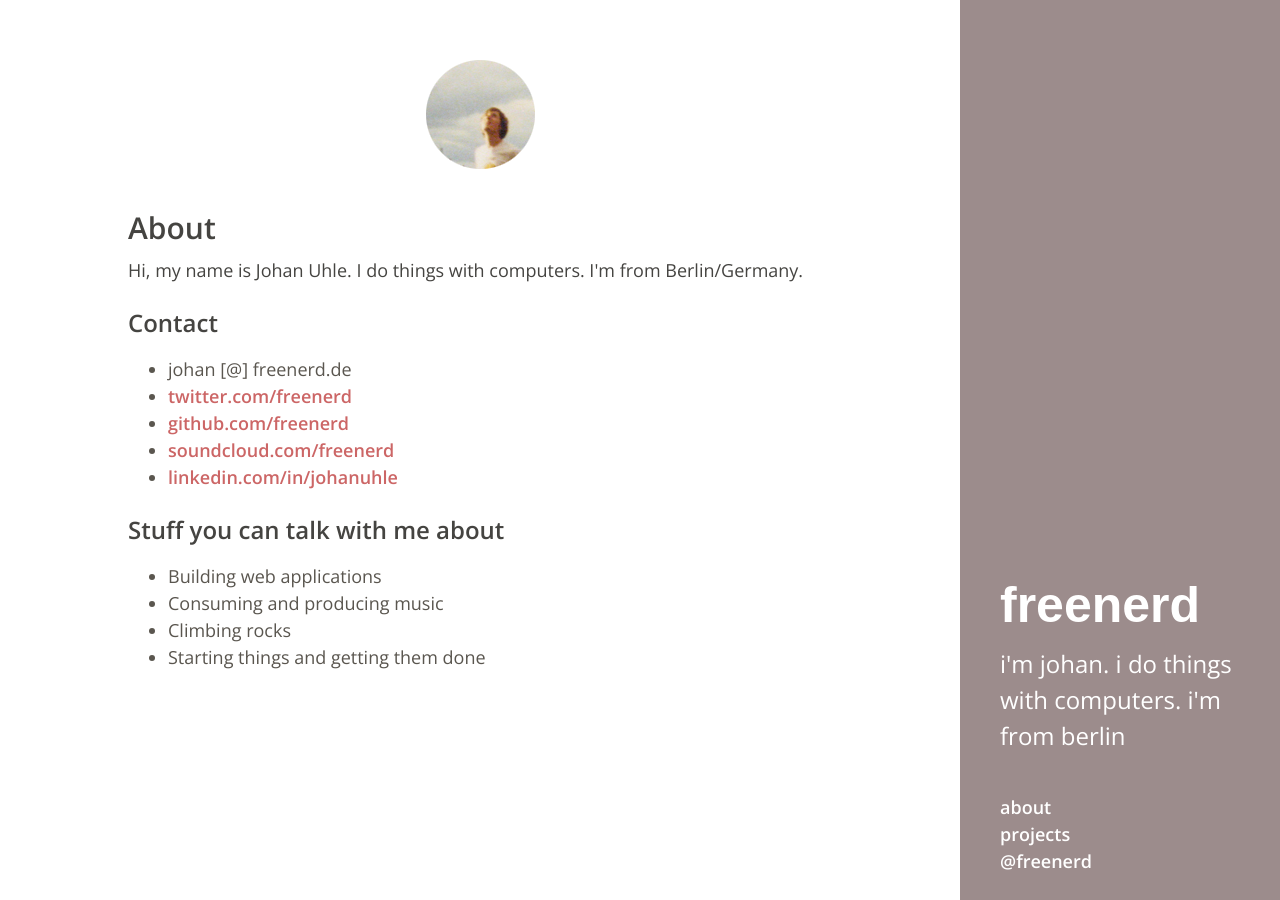
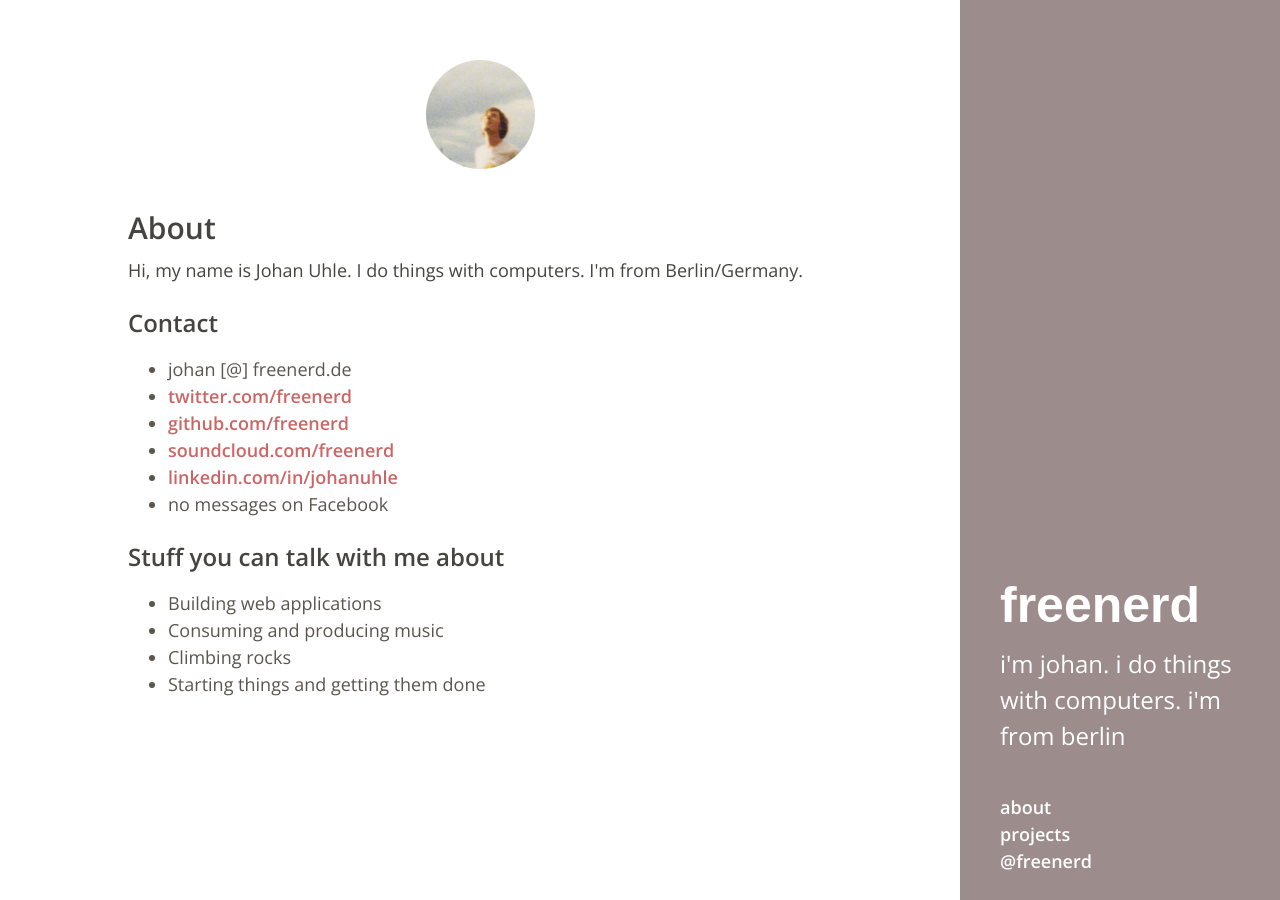
Before and after one commit to freenerd/freenerd.github.io, a Jekyll site: the page built from about/index.md, in a window 1280 px wide. Built offline with Jekyll 4.4.1, drawn with Linux system fonts in a browser that asks for light colours; Markdown is read by kramdown in place of the engine named in the settings.

Commit message:
no facebook

```diff
--- a/about/index.md
+++ b/about/index.md
@@ -18,6 +18,7 @@ title: 'About'
     <li><a href="http://github.com/freenerd">github.com/freenerd</a></li>
     <li><a href="http://soundcloud.com/freenerd">soundcloud.com/freenerd</a></li>
     <li><a href="http://www.linkedin.com/in/johanuhle">linkedin.com/in/johanuhle</a></li>
+    <li>no messages on Facebook</li>
   </ul>
 
   <h3>Stuff you can talk with me about</h3>
```
